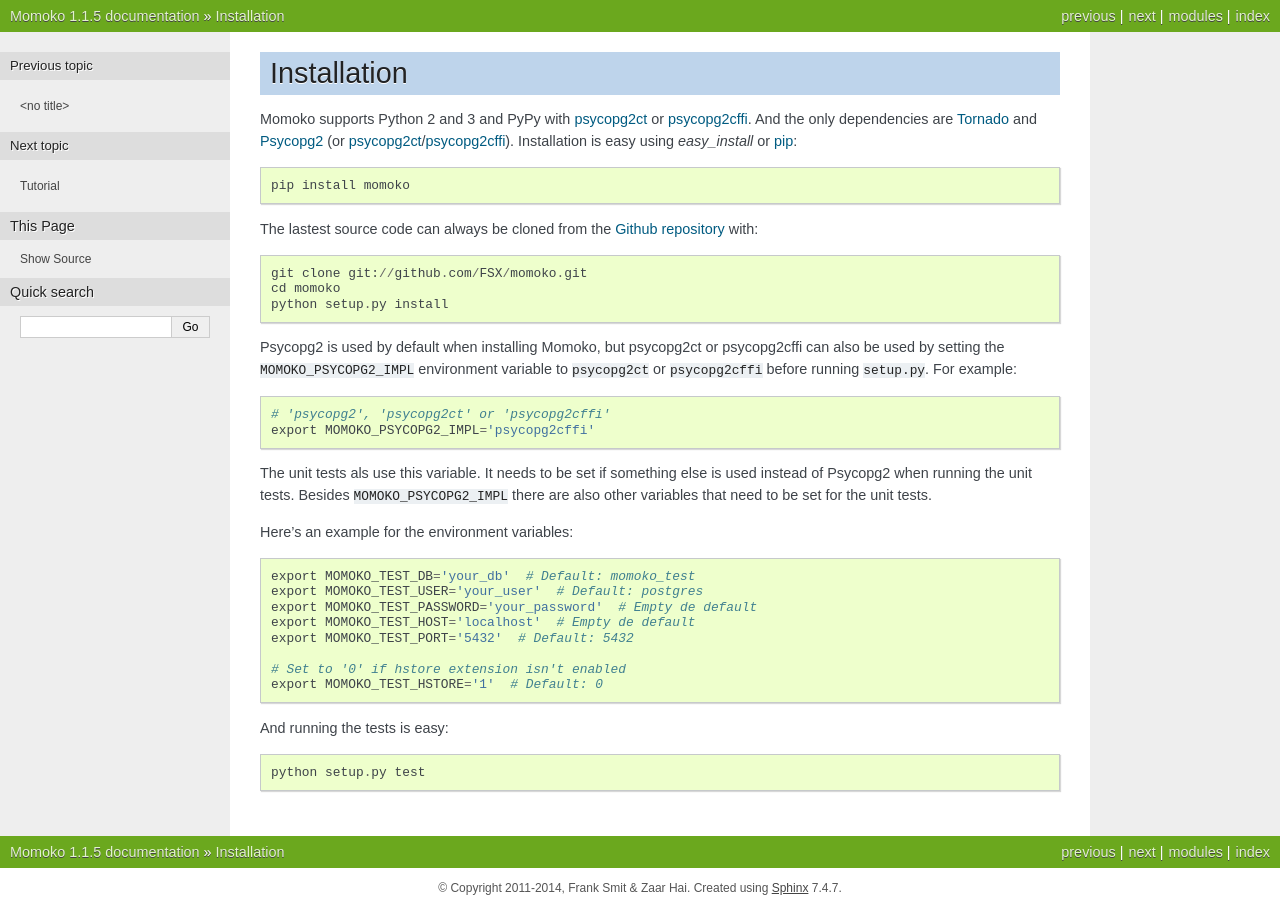
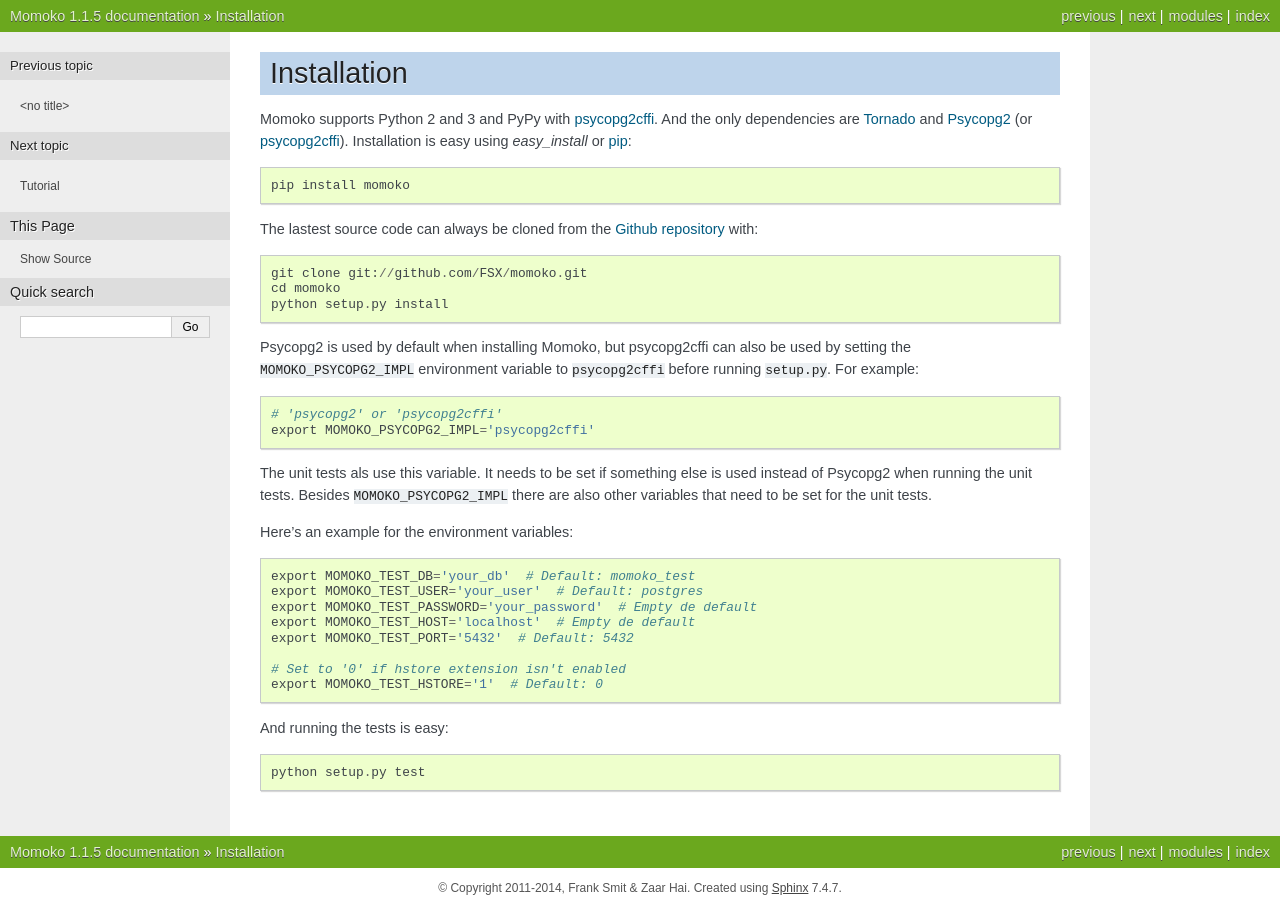
Before and after one commit to FSX/momoko, a Sphinx documentation site: the page built from docs/installation.rst, in a window 1280 px wide. Built offline with Sphinx 7.4.7, drawn with Linux system fonts in a browser that asks for light colours.

Commit message:
Removed notion of psycopg2ct from docs

```diff
--- a/docs/installation.rst
+++ b/docs/installation.rst
@@ -3,8 +3,8 @@
 Installation
 ============
 
-Momoko supports Python 2 and 3 and PyPy with psycopg2ct_ or psycopg2cffi_.
-And the only dependencies are Tornado_ and Psycopg2_ (or psycopg2ct_/psycopg2cffi_).
+Momoko supports Python 2 and 3 and PyPy with psycopg2cffi_.
+And the only dependencies are Tornado_ and Psycopg2_ (or psycopg2cffi_).
 Installation is easy using *easy_install* or pip_::
 
     pip install momoko
@@ -15,11 +15,11 @@
     cd momoko
     python setup.py install
 
-Psycopg2 is used by default when installing Momoko, but psycopg2ct or psycopg2cffi
+Psycopg2 is used by default when installing Momoko, but psycopg2cffi
 can also be used by setting the ``MOMOKO_PSYCOPG2_IMPL`` environment variable to
-``psycopg2ct`` or ``psycopg2cffi`` before running ``setup.py``. For example::
+``psycopg2cffi`` before running ``setup.py``. For example::
 
-    # 'psycopg2', 'psycopg2ct' or 'psycopg2cffi'
+    # 'psycopg2' or 'psycopg2cffi'
     export MOMOKO_PSYCOPG2_IMPL='psycopg2cffi'
 
 The unit tests als use this variable. It needs to be set if something else is used
@@ -42,7 +42,6 @@
    python setup.py test
 
 
-.. _psycopg2ct: http://pypi.python.org/pypi/psycopg2ct
 .. _psycopg2cffi: http://pypi.python.org/pypi/psycopg2cffi
 .. _Tornado: http://www.tornadoweb.org/
 .. _Psycopg2: http://initd.org/psycopg/
```
